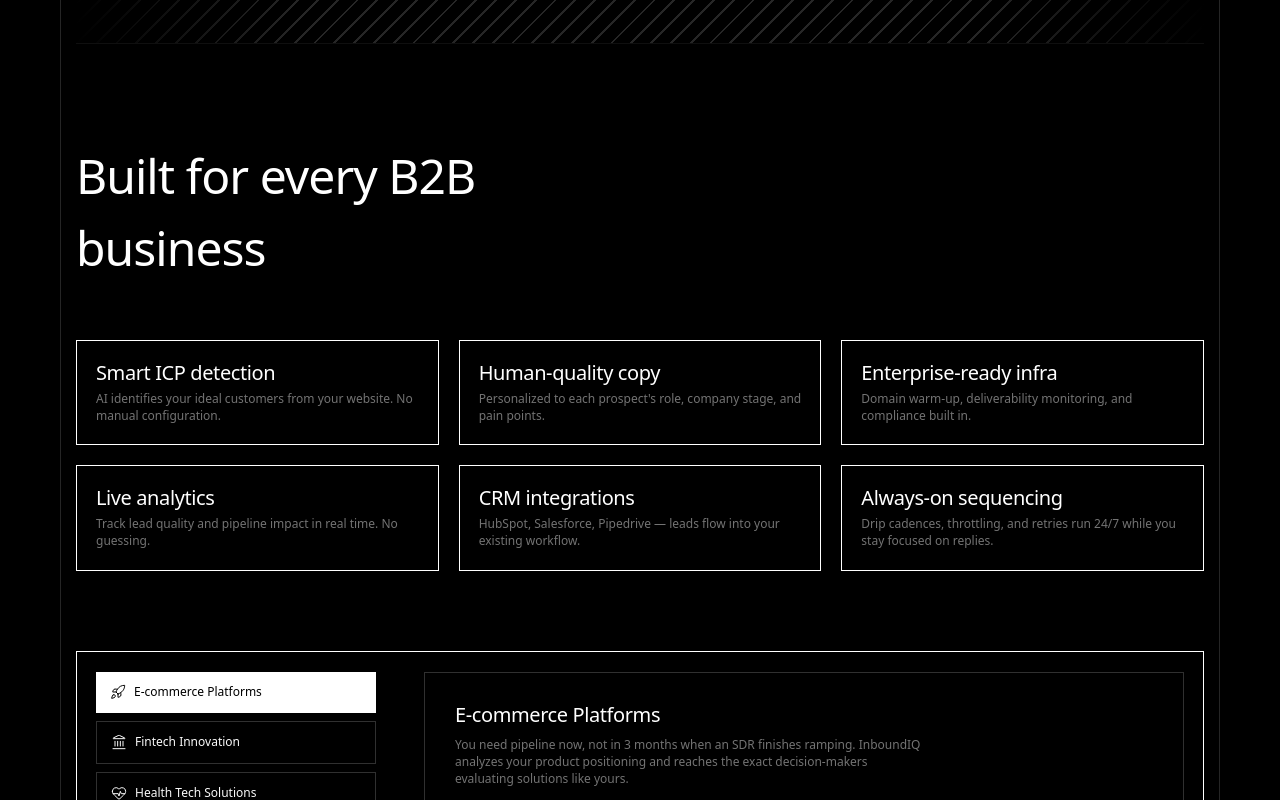
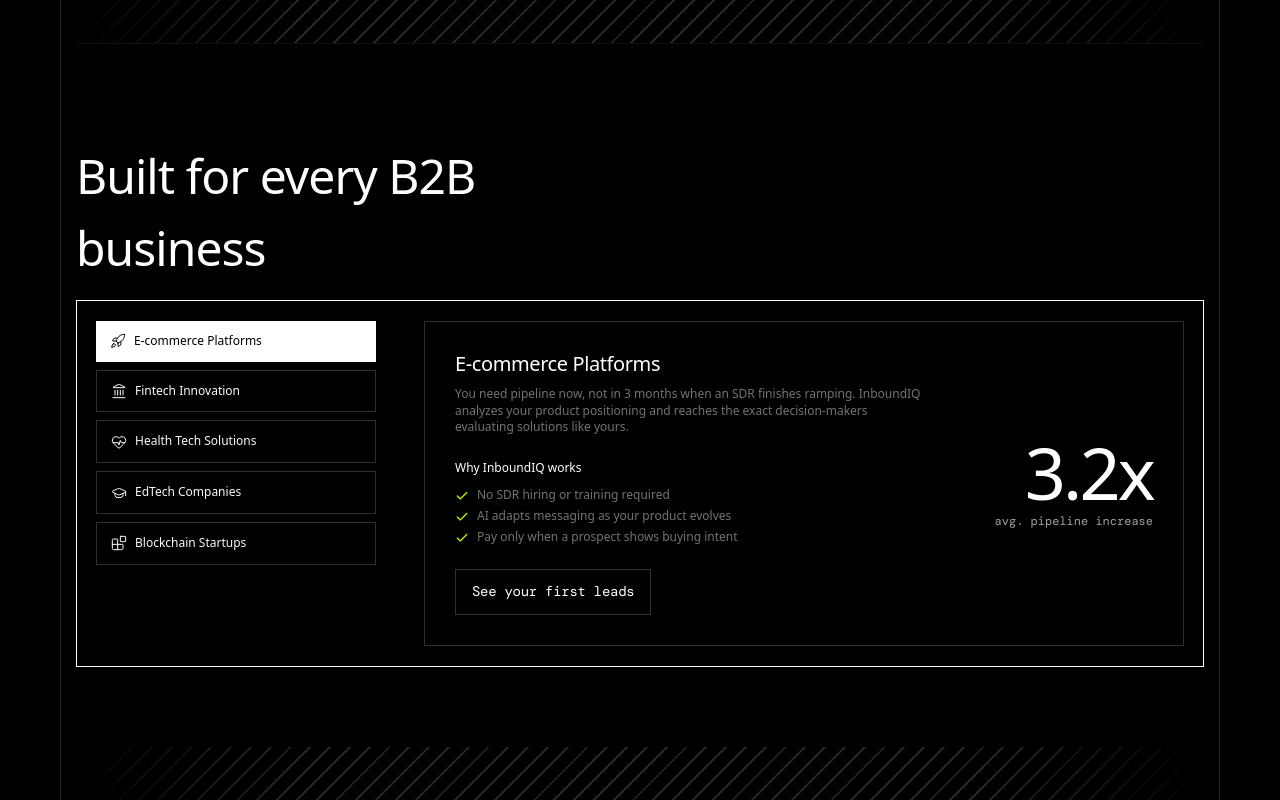
Before and after one commit to Yadav036/inboundiq-seo, a Next.js app: page / in a window 1280 px wide. Shown: the part 3954-4754 px from the top of the page. Built offline with nearby package versions, Linux system fonts and the light colour scheme; a web font is replaced by a local one.

Commit message:
Removed the cards

```diff
--- a/components/LandingSections.tsx
+++ b/components/LandingSections.tsx
@@ -76,7 +76,7 @@
       {/* 619:614, 619:618, 654:3029, 654:3033, 654:3037 — feature grid */}
       <SectionShell id='built-b2b' labelledBy='heading-b2b'>
         <ScrollReveal delayMs={80}>
-          <div className='flex flex-col pt-16 pb-12 md:pt-20 md:pb-16 lg:pt-24 lg:pb-20'>
+          <div className='flex flex-col pt-16 pb-4 md:pt-20 md:pb-16 lg:pt-24 lg:pb-20'>
             <h2
               id='heading-b2b'
               className={cn(displayHeading, 'max-w-[20ch] text-left')}
@@ -85,13 +85,7 @@
               <br />
               business
             </h2>
-            <div className='mt-10 grid grid-cols-1 gap-4 sm:mt-12 sm:grid-cols-2 lg:mt-14 lg:grid-cols-3 lg:gap-5'>
-              {B2B_FEATURES.map(({ title, description }, i) => (
-                <ScrollReveal key={title} delayMs={i * 48}>
-                  <FeatureCard title={title}>{description}</FeatureCard>
-                </ScrollReveal>
-              ))}
-            </div>
+
 
             {/* 578:8289 + 578:8340 — industry selector + detail */}
             <IndustryShowcase />
--- a/components/landing/IndustryShowcase.tsx
+++ b/components/landing/IndustryShowcase.tsx
@@ -14,7 +14,7 @@
   const active = INDUSTRIES.find((i) => i.id === activeId) ?? INDUSTRIES[0]
 
   return (
-    <OutlineContentCard className='mt-14 lg:mt-20'>
+    <OutlineContentCard className='mt-14 lg:mt-4'>
       {/* 578:8289 + 578:8340 — selector + detail (nested “nodes” styles) */}
       <div className='flex w-full flex-col gap-8 lg:flex-row lg:gap-12 lg:items-start'>
         <nav
```
